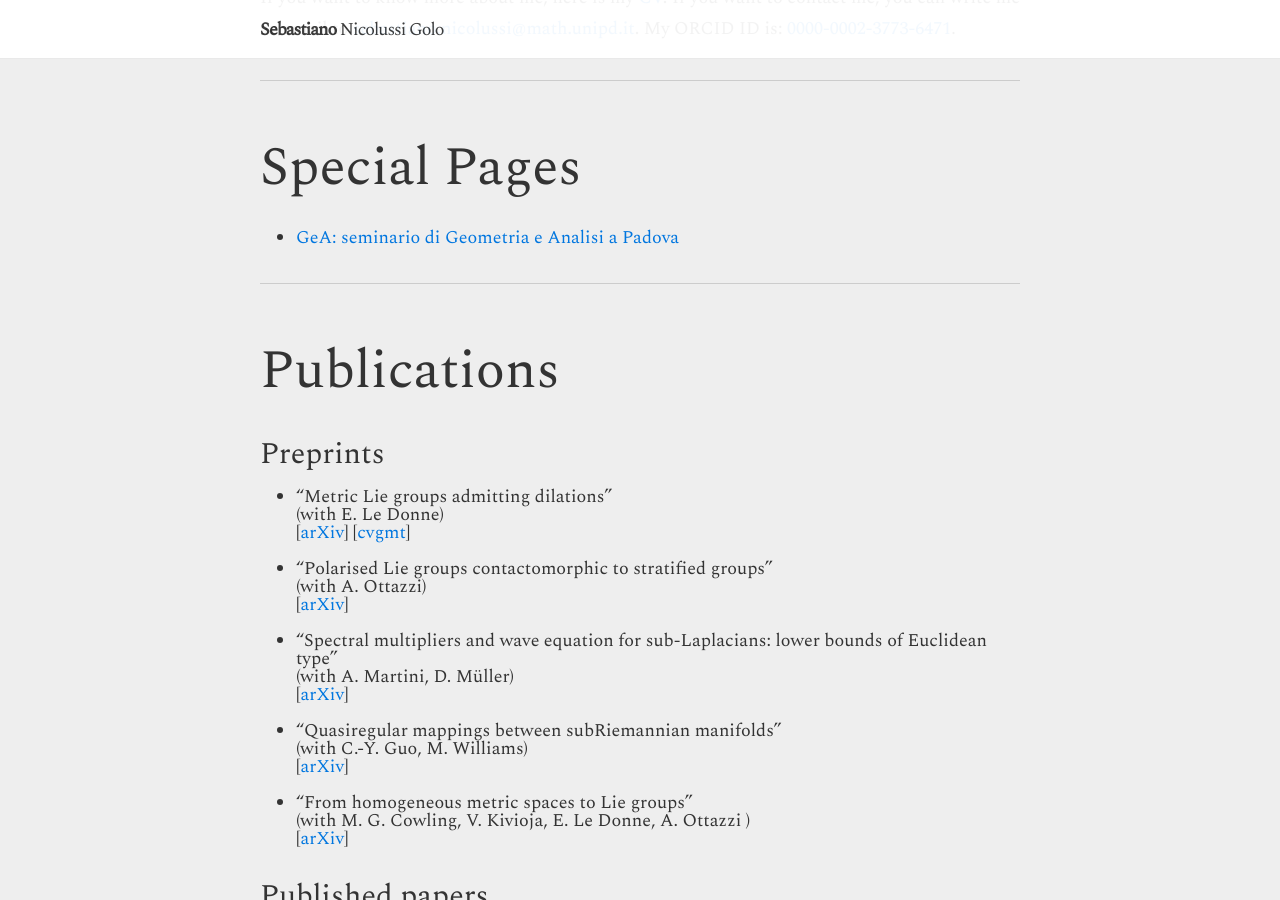
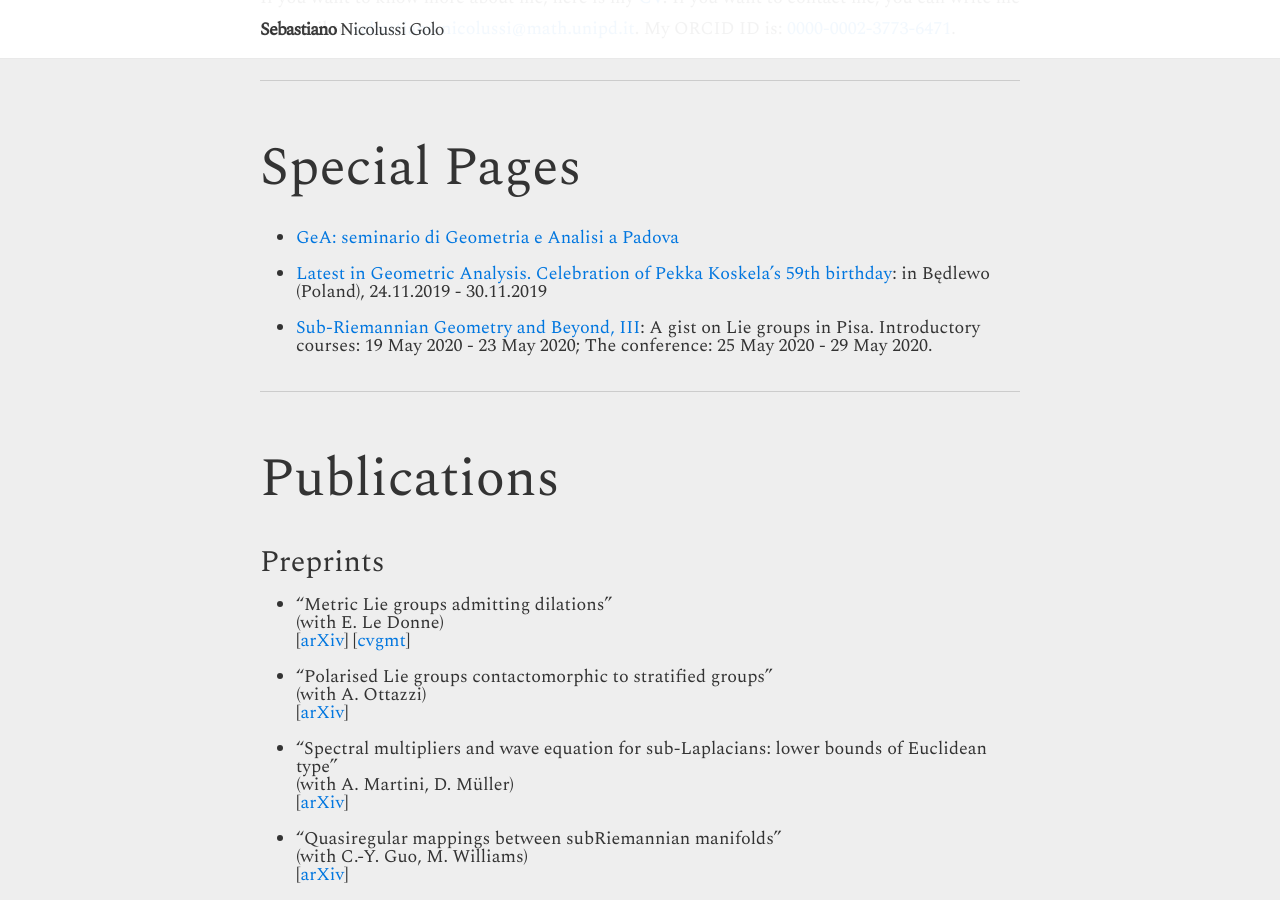
Before and after one commit to Seba272/seba272.github.io, a Jekyll site: the page built from index.md, in a window 1280 px wide and 900 px high, scrolled down 719 px. Built offline with Jekyll 4.4.1, drawn with Linux system fonts in a browser that asks for light colours; Markdown is read by kramdown in place of the engine named in the settings.

Commit message:
Add links to conferences.

```diff
--- a/index.md
+++ b/index.md
@@ -41,6 +41,10 @@ Special Pages
 =============
 
 * [GeA: seminario di Geometria e Analisi a Padova](pages/GeA)
+* [Latest in Geometric Analysis. Celebration of Pekka Koskela's 59th birthday](https://www.impan.pl/en/activities/banach-center/conferences/19-latest):
+	in Będlewo (Poland), 24.11.2019 - 30.11.2019
+* [Sub-Riemannian Geometry and Beyond, III](https://sites.google.com/view/pisa2020):
+	A gist on Lie groups in Pisa. Introductory courses: 19 May 2020 - 23 May 2020; The conference: 25 May 2020 - 29 May 2020.
 
 ---
 
```
